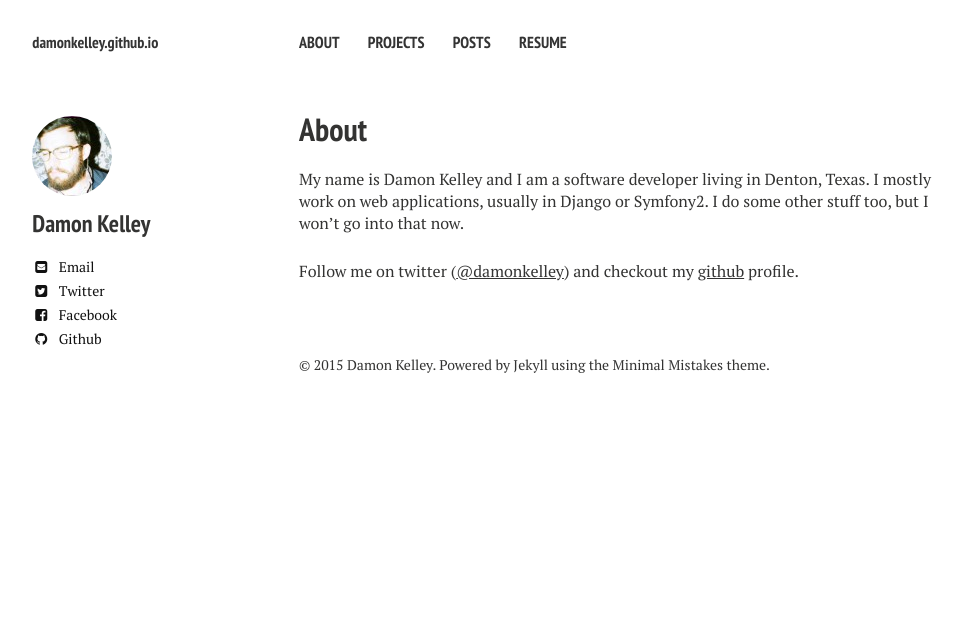
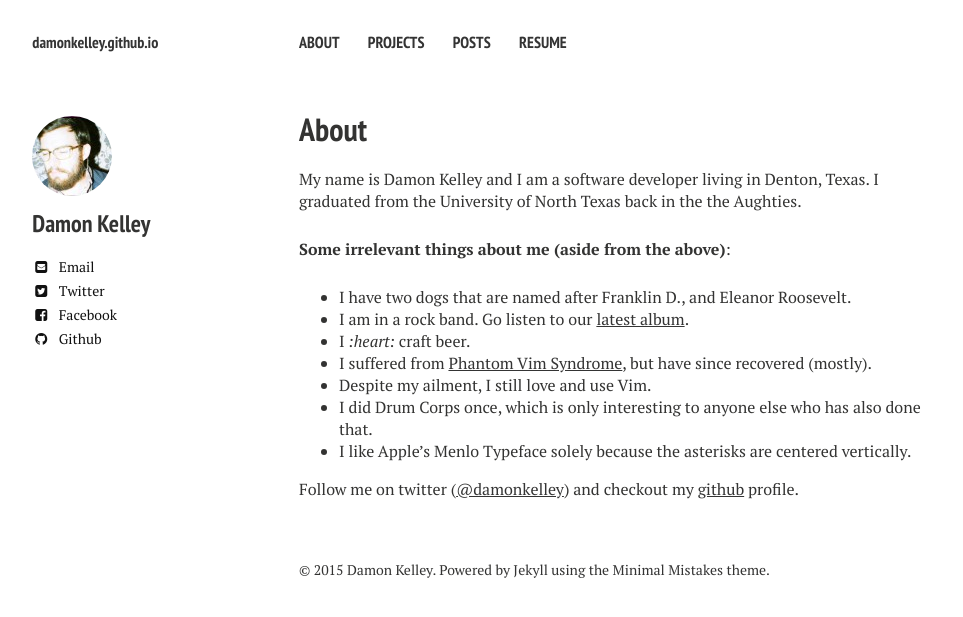
Before and after one commit to damonkelley/damonkelley.github.io, a Jekyll site: the page built from index.md, in a window 1280 px wide. Shown: the top 617 px of the page, without its empty margins (21-984 px from the left). Built offline with Jekyll 4.4.1, drawn with Linux system fonts in a browser that asks for light colours; nearby versions of some CDN libraries.

Commit message:
Add a real about page.

```diff
--- a/index.md
+++ b/index.md
@@ -5,7 +5,17 @@ excerpt:
 tags: [about]
 ---
 
-My name is Damon Kelley and I am a software developer living in Denton, Texas. I mostly work on web applications, usually in Django or Symfony2. I do some other stuff too, but I won't go into that now.
+My name is Damon Kelley and I am a software developer living in Denton, Texas.  I graduated from the University of North Texas back in the the Aughties.
+
+**Some irrelevant things about me (aside from the above)**:
+
+* I have two dogs that are named after Franklin D., and Eleanor Roosevelt.
+* I am in a rock band. Go listen to our [latest album](https://voltrevolt.bandcamp.com/).
+* I _:heart:_ craft beer.
+* I suffered from [Phantom Vim Syndrome](http://www.urbandictionary.com/define.php?term=phantom%20vim%20syndrome), but have since recovered (mostly).
+* Despite my ailment, I still love and use Vim.
+* I did Drum Corps once, which is only interesting to anyone else who has also done that.
+* I like Apple's Menlo Typeface solely because the asterisks are centered vertically.
 
 
 Follow me on twitter ([@damonkelley](http://twitter.com/damonkelley)) and checkout my [github](http://github.com/damonkelley) profile.
```
